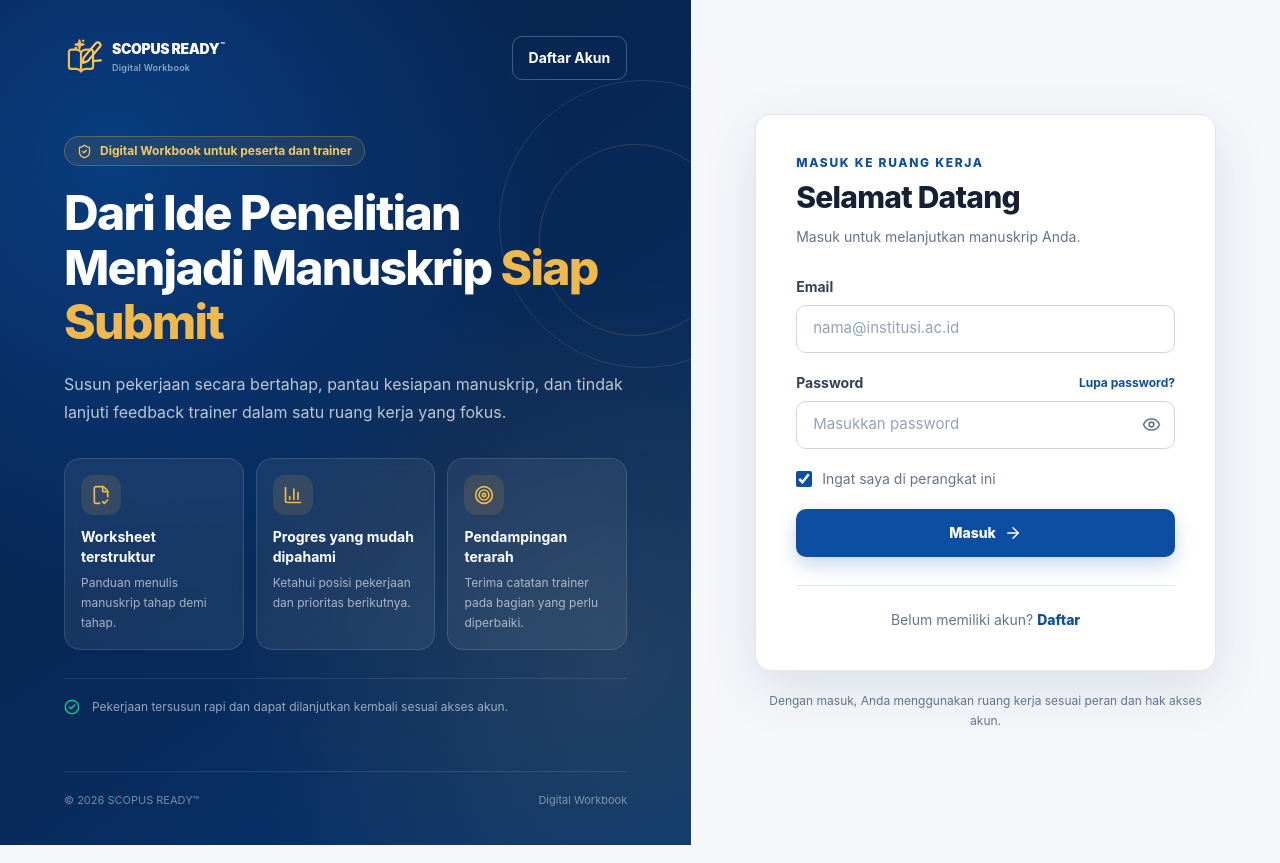
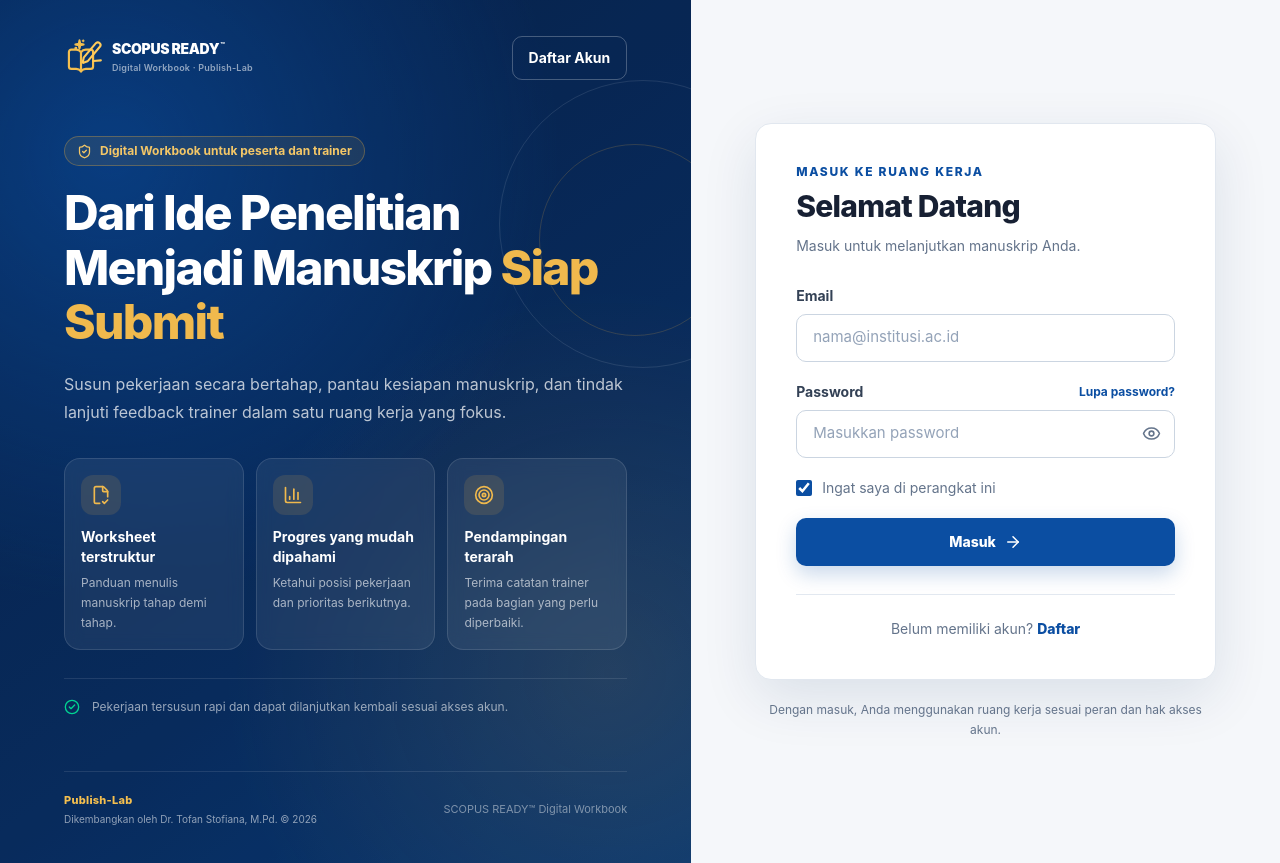
Before and after one commit to tofanstofiana-umb/Scopus-Ready, a Next.js app: page /login in a window 1280 px wide. Built offline with nearby package versions, Linux system fonts and the light colour scheme.

Commit message:
feat: add Publish-Lab application identity

```diff
--- a/src/app/forgot-password/page.tsx
+++ b/src/app/forgot-password/page.tsx
@@ -1,4 +1,5 @@
 import Link from "next/link";
+import { ProductAttribution } from "@/components/ProductAttribution";
 
 export default function ForgotPasswordPage() {
   return (
@@ -8,6 +9,7 @@ export default function ForgotPasswordPage() {
         <p className="mt-2 text-sm text-slate-500">Pemulihan password akan diaktifkan setelah konfigurasi email Supabase selesai.</p>
         <span className="badge mt-4 bg-amber-50 text-amber-700">Segera Hadir</span>
         <div><Link href="/login" className="btn-outline mt-6">Kembali</Link></div>
+        <div className="mt-6 border-t border-slate-100 pt-5"><ProductAttribution centered /></div>
       </div>
     </main>
   );
--- a/src/app/layout.tsx
+++ b/src/app/layout.tsx
@@ -4,9 +4,12 @@ import "./globals.css";
 
 export const metadata: Metadata = {
   title: "SCOPUS READY™ Digital Workbook",
+  applicationName: "SCOPUS READY™ Digital Workbook by Publish-Lab",
   description: "Platform pendamping penulisan artikel ilmiah. Dari Ide Penelitian Menjadi Manuskrip Siap Submit.",
   keywords: "scopus, jurnal internasional, artikel ilmiah, penelitian, manuskrip, workbook",
-  authors: [{ name: "SCOPUS READY™" }],
+  authors: [{ name: "Dr. Tofan Stofiana, M.Pd." }],
+  creator: "Dr. Tofan Stofiana, M.Pd.",
+  publisher: "Publish-Lab",
   openGraph: {
     title: "SCOPUS READY™ Digital Workbook",
     description: "Dari Ide Penelitian Menjadi Manuskrip Siap Submit",
--- a/src/app/login/page.tsx
+++ b/src/app/login/page.tsx
@@ -13,6 +13,7 @@ import {
   Target,
 } from "lucide-react";
 import { BrandMark } from "@/components/BrandMark";
+import { ProductAttribution } from "@/components/ProductAttribution";
 import { loginAction } from "@/app/actions/auth";
 import type { ActionResult } from "@/types/auth";
 
@@ -125,8 +126,8 @@ export default function LoginPage() {
           </div>
 
           <footer className="hidden items-center justify-between border-t border-white/10 pt-5 text-[11px] text-white/45 lg:flex">
-            <span>© 2026 SCOPUS READY™</span>
-            <span>Digital Workbook</span>
+            <ProductAttribution inverse />
+            <span>SCOPUS READY™ Digital Workbook</span>
           </footer>
         </section>
 
@@ -280,6 +281,7 @@ export default function LoginPage() {
               Dengan masuk, Anda menggunakan ruang kerja sesuai peran dan hak
               akses akun.
             </p>
+            <div className="mt-4 lg:hidden"><ProductAttribution centered /></div>
           </div>
         </main>
       </div>
--- a/src/app/register/page.tsx
+++ b/src/app/register/page.tsx
@@ -4,6 +4,7 @@ import Link from "next/link";
 import { BookOpen, ArrowRight, User, Mail, Lock, KeyRound } from "lucide-react";
 import { registerAction } from "@/app/actions/auth";
 import type { ActionResult } from "@/types/auth";
+import { ProductAttribution } from "@/components/ProductAttribution";
 
 export default function RegisterPage() {
   const [formData, setFormData] = useState({
@@ -118,6 +119,7 @@ export default function RegisterPage() {
               Masuk di sini
             </Link>
           </p>
+          <div className="mt-5 border-t border-gray-100 pt-5"><ProductAttribution centered /></div>
         </div>
       </div>
     </div>
--- a/src/app/unauthorized/page.tsx
+++ b/src/app/unauthorized/page.tsx
@@ -1,5 +1,6 @@
 import Link from "next/link";
 import { ShieldX } from "lucide-react";
+import { ProductAttribution } from "@/components/ProductAttribution";
 
 export default function UnauthorizedPage() {
   return (
@@ -9,6 +10,7 @@ export default function UnauthorizedPage() {
         <h1 className="mt-4 text-xl font-extrabold text-[#082B5C]">Akses Ditolak</h1>
         <p className="mt-2 text-sm text-slate-500">Anda tidak memiliki hak akses ke halaman ini.</p>
         <Link href="/login" className="btn-primary mt-6">Masuk dengan akun lain</Link>
+        <div className="mt-6 border-t border-slate-100 pt-5"><ProductAttribution centered /></div>
       </div>
     </main>
   );
--- a/src/components/AppShell.tsx
+++ b/src/components/AppShell.tsx
@@ -3,6 +3,7 @@ import { ReactNode } from "react";
 import { Sidebar, BottomNav } from "./Sidebar";
 import { Bell, ChevronDown, Search } from "lucide-react";
 import { BrandMark } from "./BrandMark";
+import { ProductAttribution } from "./ProductAttribution";
 
 interface AppShellProps {
   children: ReactNode;
@@ -81,6 +82,12 @@ export function AppShell({ children, role = "peserta", title, subtitle, actions,
         <main className="app-main flex-1 px-4 py-5 pb-24 sm:px-6 lg:px-8 lg:py-6 lg:pb-8 print:bg-white print:p-0">
           <div className="mx-auto w-full max-w-[1440px]">{children}</div>
         </main>
+        <footer className="border-t border-slate-200 bg-white px-4 py-4 pb-24 sm:px-6 lg:px-8 lg:pb-4 print:hidden">
+          <div className="mx-auto flex w-full max-w-[1440px] flex-col gap-1 sm:flex-row sm:items-center sm:justify-between">
+            <ProductAttribution />
+            <span className="text-[10px] text-slate-400">SCOPUS READY™ Digital Workbook</span>
+          </div>
+        </footer>
       </div>
 
       {/* Bottom nav (mobile) */}
--- a/src/components/BrandMark.tsx
+++ b/src/components/BrandMark.tsx
@@ -7,7 +7,7 @@ interface BrandMarkProps {
 
 export function BrandMark({ compact = false, inverse = false }: BrandMarkProps) {
   return (
-    <div className="brand-lockup" aria-label="SCOPUS READY Digital Workbook">
+    <div className="brand-lockup" aria-label="SCOPUS READY Digital Workbook oleh Publish-Lab">
       <div className="brand-symbol" aria-hidden="true">
         <BookOpen className="brand-book" strokeWidth={1.8} />
         <PenLine className="brand-pen" strokeWidth={2.2} />
@@ -19,7 +19,7 @@ export function BrandMark({ compact = false, inverse = false }: BrandMarkProps)
             SCOPUS READY<span>™</span>
           </div>
           <div className={`brand-tagline ${inverse ? "text-white/55" : "text-slate-500"}`}>
-            Digital Workbook
+            Digital Workbook · Publish-Lab
           </div>
         </div>
       )}
--- /dev/null
+++ b/src/components/ProductAttribution.tsx
@@ -0,0 +1,14 @@
+interface ProductAttributionProps {
+  inverse?: boolean;
+  centered?: boolean;
+  compact?: boolean;
+}
+
+export function ProductAttribution({ inverse = false, centered = false, compact = false }: ProductAttributionProps) {
+  return (
+    <div className={`${centered ? "text-center" : "text-left"} ${inverse ? "text-white/55" : "text-slate-500"}`} aria-label="Identitas pengembang aplikasi">
+      <div className={`font-extrabold tracking-wide ${inverse ? "text-[#F4BF4F]" : "text-[#0B4EA2]"}`}>Publish-Lab</div>
+      {!compact && <div className="mt-0.5 text-[10px] leading-4">Dikembangkan oleh Dr. Tofan Stofiana, M.Pd. © 2026</div>}
+    </div>
+  );
+}
--- a/src/components/reports/ProjectReport.tsx
+++ b/src/components/reports/ProjectReport.tsx
@@ -47,7 +47,10 @@ export function ProjectReport({ report }: { report: ProjectReportData }) {
           {report.actionTasks.length === 0 ? <p className="mt-4 text-sm text-slate-500">Belum ada tugas tindak lanjut.</p> : <ol className="mt-4 space-y-3">{report.actionTasks.map((task, index) => <li key={task.id} className="flex gap-3"><span className="grid h-6 w-6 shrink-0 place-items-center rounded-full bg-blue-50 text-xs font-bold text-blue-700">{index + 1}</span><div><div className="text-sm font-bold text-[#082B5C]">{task.title}</div><div className="text-xs text-slate-500">{task.status.replaceAll("_", " ")} · target {task.due_date ? dateFormatter.format(new Date(`${task.due_date}T00:00:00+07:00`)) : "belum ditetapkan"}</div></div></li>)}</ol>}
         </section>
 
-        <footer className="border-t border-slate-200 pt-4 text-[10px] text-slate-400">Dibuat {dateFormatter.format(new Date(report.generatedAt))}. Data laporan merupakan snapshot dari sumber data proyek pada saat laporan dibuka.</footer>
+        <footer className="border-t border-slate-200 pt-4 text-[10px] leading-5 text-slate-400">
+          <div className="font-bold text-[#0B4EA2]">Publish-Lab — Dikembangkan oleh Dr. Tofan Stofiana, M.Pd. © 2026</div>
+          <div>Dibuat {dateFormatter.format(new Date(report.generatedAt))}. Data laporan merupakan snapshot dari sumber data proyek pada saat laporan dibuka.</div>
+        </footer>
       </div>
     </article>
   );
```
Also changed, not shown: 1 other file (tests, documents, lock files or other folders).
